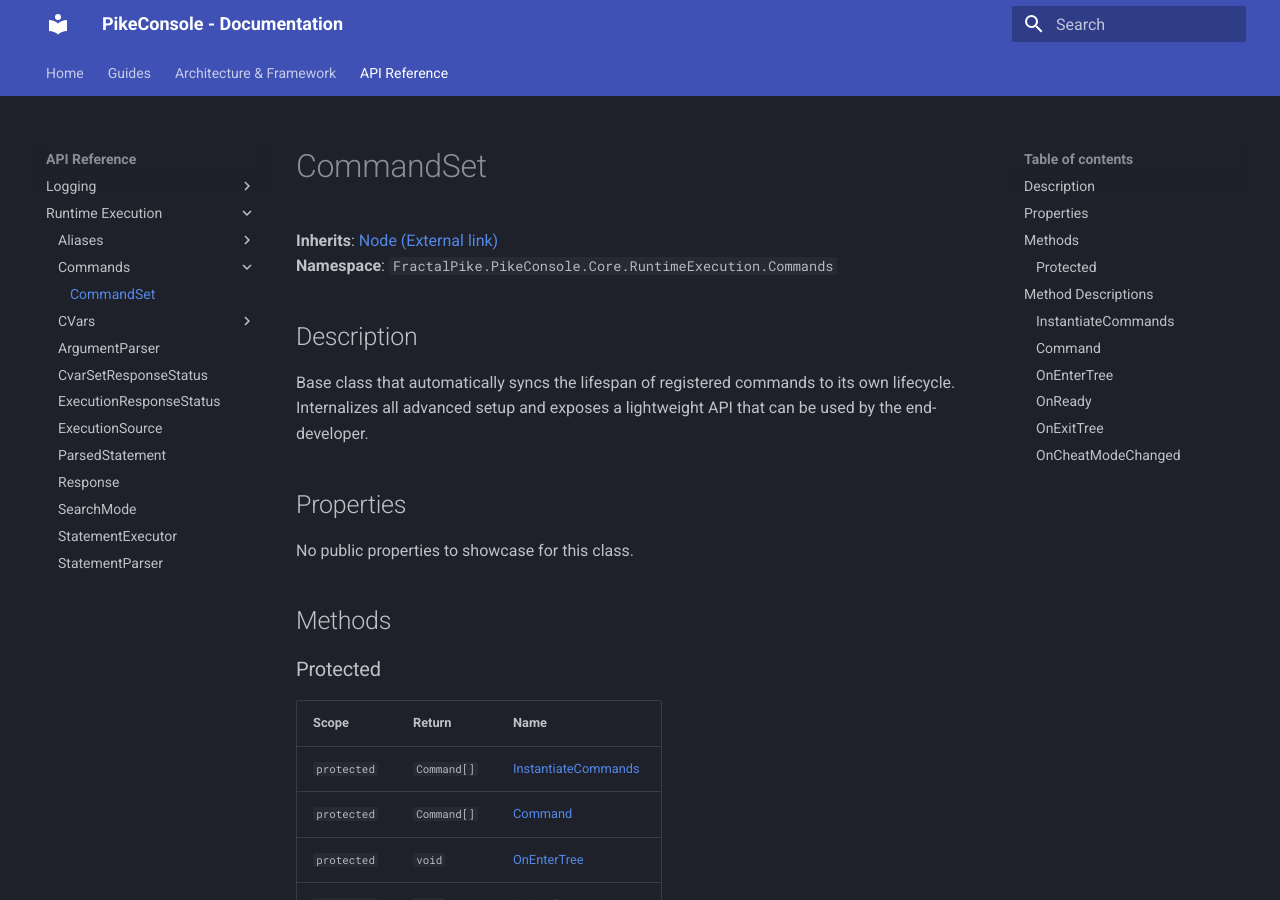
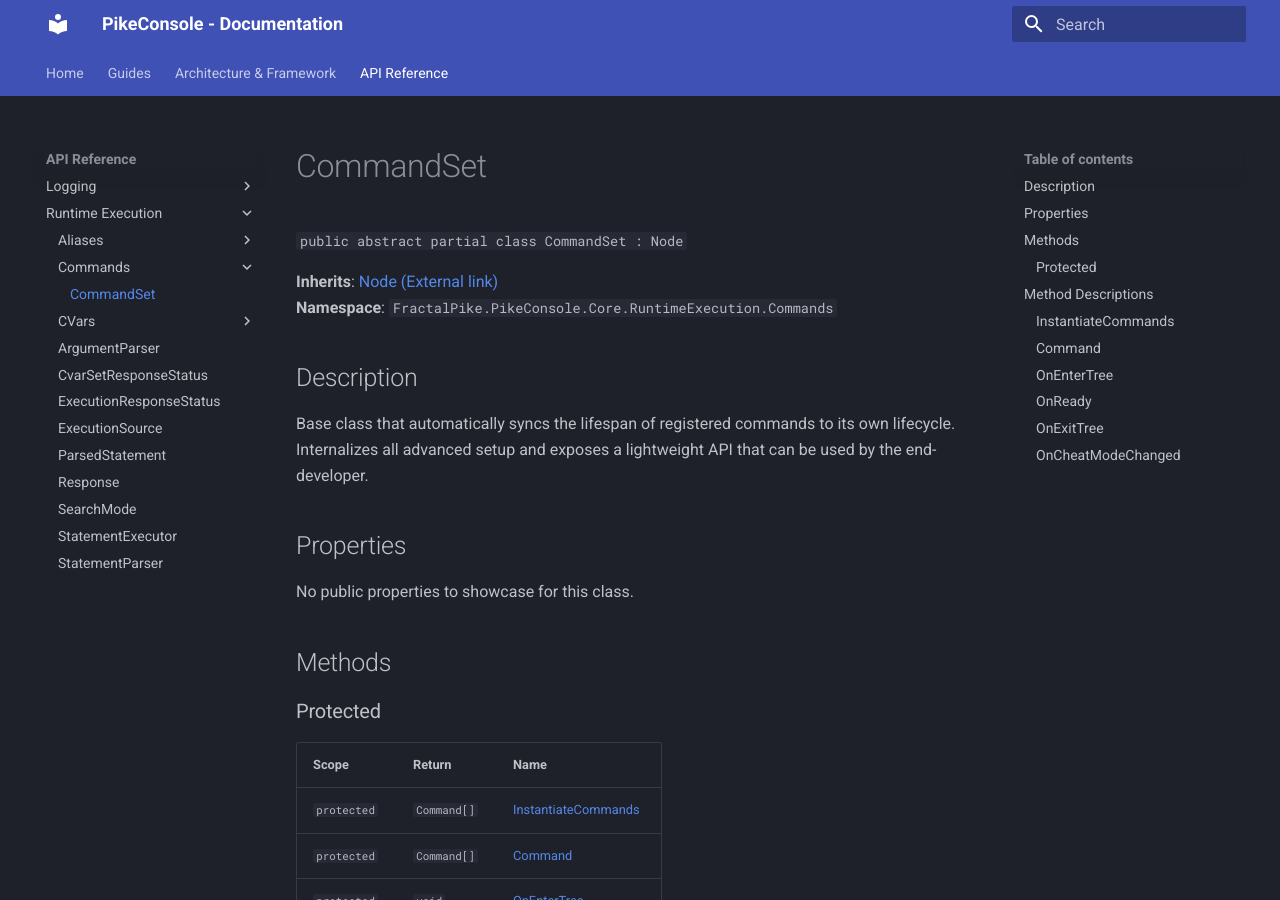
Before and after one commit to VonRiddarn/PikeConsole, an MkDocs documentation site: the page built from docs/api/RuntimeExecution/Commands/CommandSet.md, in a window 1280 px wide and 900 px high. Built offline with MkDocs 1.6.1 and Material for MkDocs 9.7.7, drawn with Linux system fonts in a browser that asks for light colours.

Commit message:
docs: add signature to commands api ref

```diff
--- a/docs/api/RuntimeExecution/Commands/CommandSet.md
+++ b/docs/api/RuntimeExecution/Commands/CommandSet.md
@@ -1,4 +1,5 @@
 # CommandSet
+`public abstract partial class CommandSet : Node`
 
 **Inherits**: [Node (External link)](https://docs.godotengine.org/en/stable/classes/class_node.html#class-node)
 **Namespace**: `FractalPike.PikeConsole.Core.RuntimeExecution.Commands`
```
